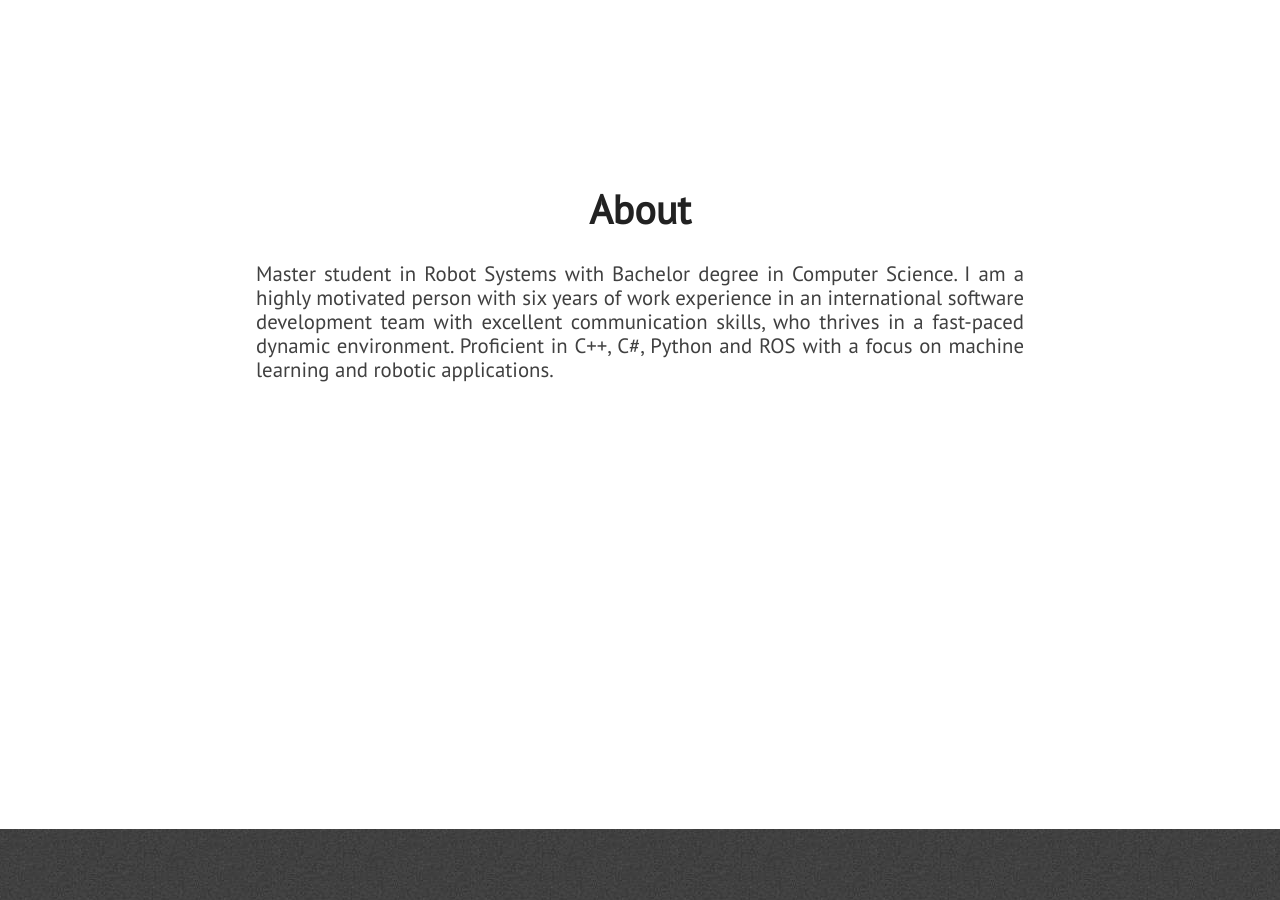
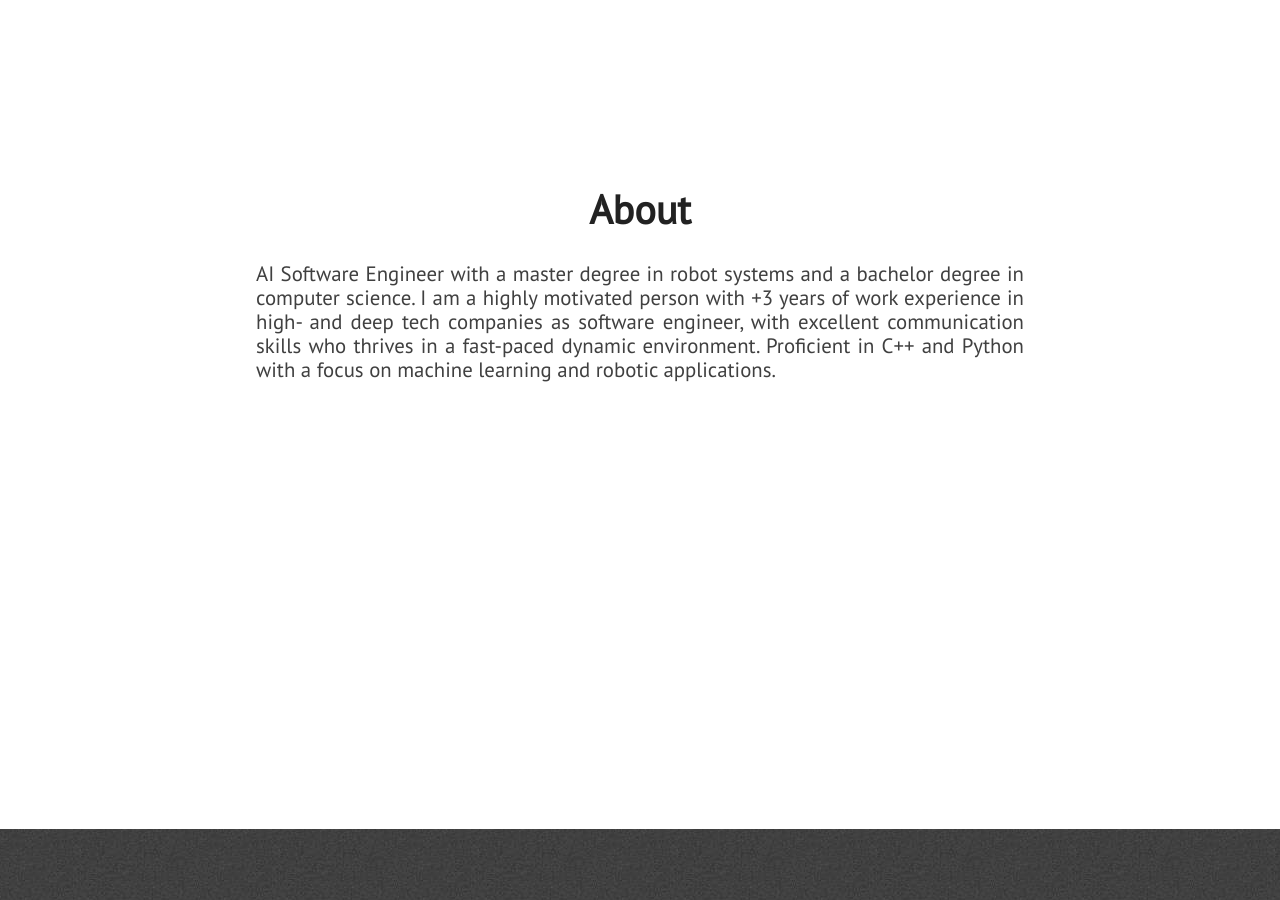
Before and after one commit to janschmid/janschmid.github.io, a Jekyll site: the page built from index.html, in a window 1280 px wide and 900 px high, scrolled down 1131 px. Built offline with Jekyll 4.4.1, drawn with Linux system fonts in a browser that asks for light colours; nearby versions of some CDN libraries; some of the changed text lies outside the part shown.

Commit message:
Update skills and about

```diff
--- a/_includes/about.html
+++ b/_includes/about.html
@@ -3,12 +3,12 @@
         <div id="about-text">
             <div class="section-heading">About</div>
             <p class="paragraph-text justify-text">
-                Master student in Robot Systems with Bachelor degree in Computer
-                Science. I am a highly motivated person with six years of work experience
-                in an international software development team with excellent
-                communication skills, who thrives in a fast-paced dynamic environment.
-                Proficient in C++, C#, Python and ROS with a focus on machine learning and
-                robotic applications.
+                AI Software Engineer with a master degree in robot systems and a
+                bachelor degree in computer science.
+                I am a highly motivated person with +3 years of work experience in
+                high- and deep tech companies as software engineer,
+                with excellent communication skills who thrives in a fast-paced dynamic environment.
+                Proficient in C++ and Python with a focus on machine learning and robotic applications.
             </p>
         </div>
     </section>
--- a/_includes/skills.html
+++ b/_includes/skills.html
@@ -8,7 +8,7 @@
                 <div class="what-i-do">
                     <h3 class="center-align skills-subsection">Summary</h3>
                     <p class="paragraph-text center-align">
-                        I'm a robotics engineer with 6 years of work experience, 2 of them in full time
+                        I have a master's degree in robotics systems and specialize in AI software engineering. I am proficient in both C++ and Python.
                     </p>
                 </div>
                 <div class="technical-skills">
@@ -20,7 +20,7 @@
                         </div> <!-- End Skill Bar -->
 
                         <div class="skillbar clearfix " data-percent="90%">
-                            <div class="skillbar-title" style="background: #2980b9;"><span>ROS</span></div>
+                            <div class="skillbar-title" style="background: #2980b9;"><span>Python</span></div>
                             <div class="skillbar-bar" style="background: #3498db;"></div>
                         </div> <!-- End Skill Bar -->
 
@@ -30,7 +30,7 @@
                         </div> <!-- End Skill Bar -->
 
                         <div class="skillbar clearfix " data-percent="75%">
-                            <div class="skillbar-title" style="background: #2980b9;"><span>Python </span></div>
+                            <div class="skillbar-title" style="background: #2980b9;"><span>ROS </span></div>
                             <div class="skillbar-bar" style="background: #3498db;"></div>
                         </div> <!-- End Skill Bar -->
 
```
